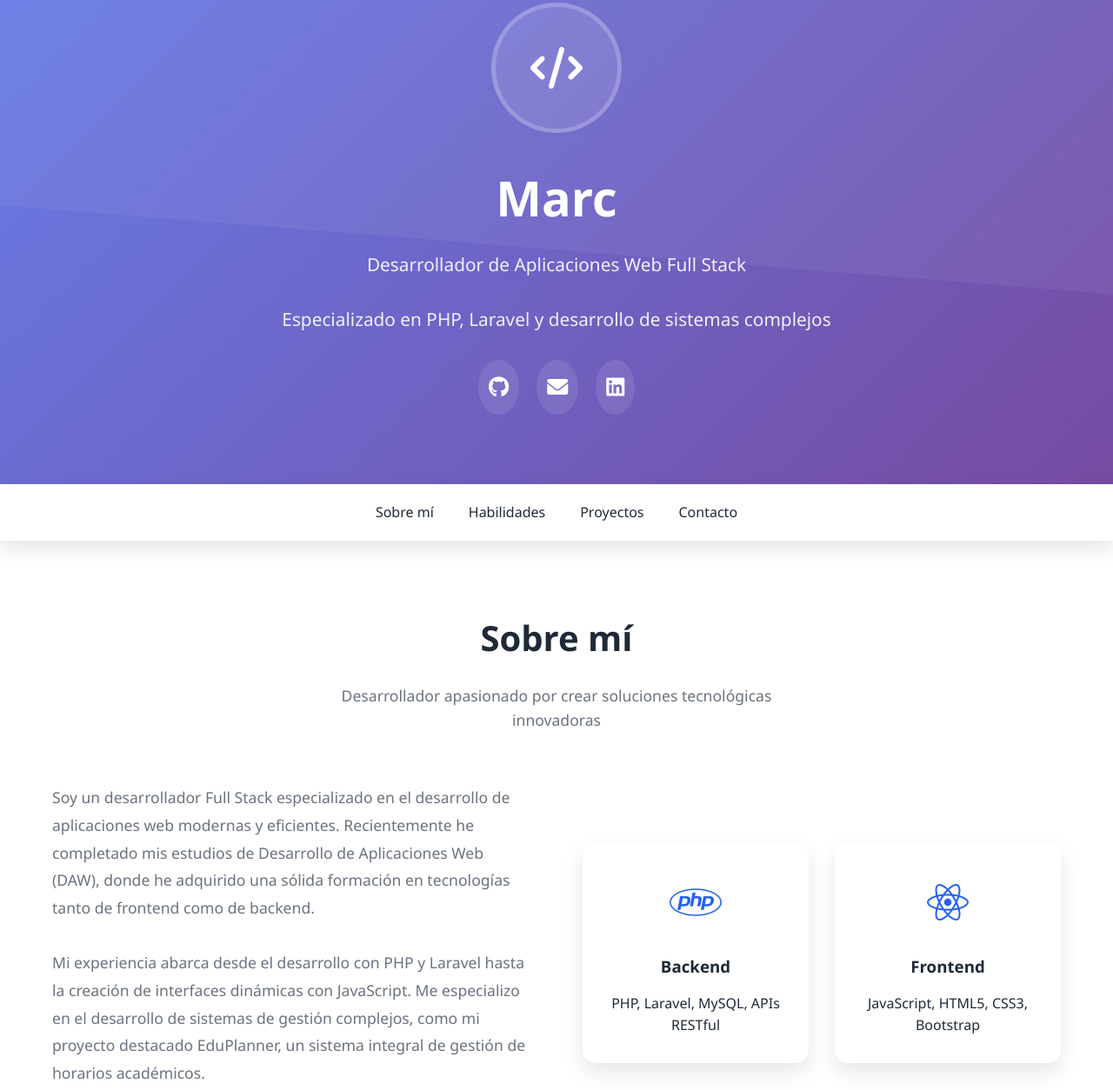
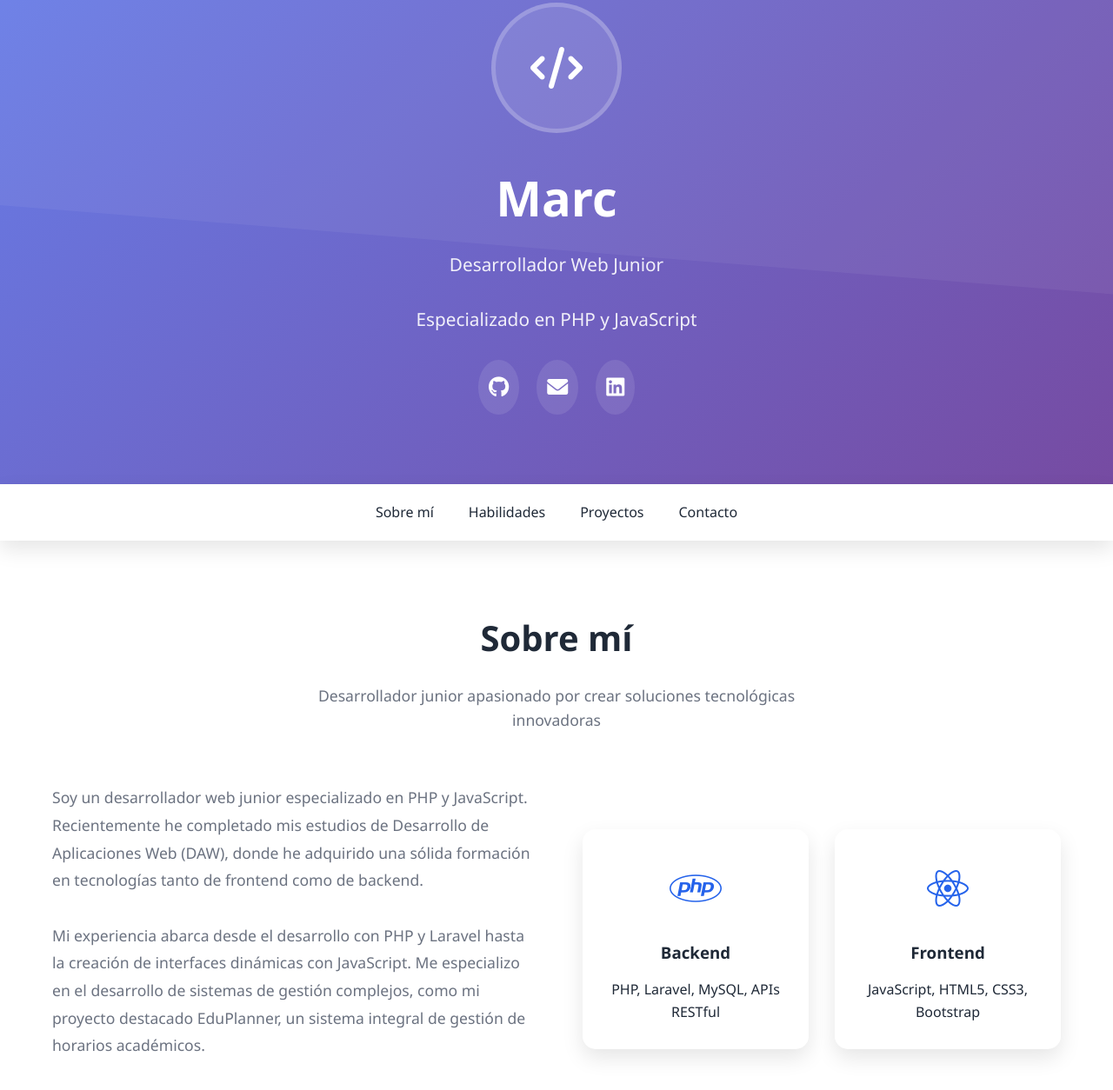
Before and after one commit to Maarrcc/portafoli, a plain HTML site: page index.html in a window 1280 px wide. Shown: the part 117-1371 px from the top of the page at 87% size. Drawn offline with Linux system fonts and the light colour scheme.

Commit message:
Millorar textos d'especialitat

```diff
--- a/index.html
+++ b/index.html
@@ -32,12 +32,8 @@
           <i class="fas fa-code"></i>
         </div>
         <h1 data-translate="name">Marc</h1>
-        <p data-translate="title">
-          Desarrollador de Aplicaciones Web Full Stack
-        </p>
-        <p data-translate="subtitle">
-          Especializado en PHP, Laravel y desarrollo de sistemas complejos
-        </p>
+        <p data-translate="title">Desarrollador Web Junior</p>
+        <p data-translate="subtitle">Me especializo en PHP y JavaScript</p>
 
         <div class="social-links">
           <a
@@ -100,11 +96,10 @@
         <div class="about-content">
           <div class="about-text">
             <p data-translate="about-text1">
-              Soy un desarrollador Full Stack especializado en el desarrollo de
-              aplicaciones web modernas y eficientes. Recientemente he
-              completado mis estudios de Desarrollo de Aplicaciones Web (DAW),
-              donde he adquirido una sólida formación en tecnologías tanto de
-              frontend como de backend.
+              Soy un desarrollador web junior especializado en PHP y JavaScript.
+              Recientemente he completado mis estudios de Desarrollo de
+              Aplicaciones Web (DAW), donde he adquirido una sólida formación en
+              tecnologías tanto de frontend como de backend.
             </p>
             <br />
             <p data-translate="about-text2">
@@ -165,7 +160,7 @@
           <div class="skill-card">
             <div class="skill-icon"><i class="fas fa-tools"></i></div>
             <h3 data-translate="skill-tools">Herramientas</h3>
-            <p>Git, Docker, Linux, VS Code</p>
+            <p>Git, Docker, WordPress, VS Code</p>
           </div>
         </div>
       </div>
--- a/js/script.js
+++ b/js/script.js
@@ -2,18 +2,18 @@
 const translations = {
   es: {
     name: "Marc",
-    title: "Desarrollador de Aplicaciones Web Full Stack",
+    title: "Desarrollador Web Junior",
     subtitle:
-      "Especializado en PHP, Laravel y desarrollo de sistemas complejos",
+      "Especializado en PHP y JavaScript",
     "nav-about": "Sobre mí",
     "nav-skills": "Habilidades",
     "nav-projects": "Proyectos",
     "nav-contact": "Contacto",
     "about-title": "Sobre mí",
     "about-subtitle":
-      "Desarrollador apasionado por crear soluciones tecnológicas innovadoras",
+      "Desarrollador junior apasionado por crear soluciones tecnológicas innovadoras",
     "about-text1":
-      "Soy un desarrollador Full Stack especializado en el desarrollo de aplicaciones web modernas y eficientes. Recientemente he completado mis estudios de Desarrollo de Aplicaciones Web (DAW), donde he adquirido una sólida formación en tecnologías tanto de frontend como de backend.",
+      "Soy un desarrollador web junior especializado en PHP y JavaScript. Recientemente he completado mis estudios de Desarrollo de Aplicaciones Web (DAW), donde he adquirido una sólida formación en tecnologías tanto de frontend como de backend.",
     "about-text2":
       "Mi experiencia abarca desde el desarrollo con PHP y Laravel hasta la creación de interfaces dinámicas con JavaScript. Me especializo en el desarrollo de sistemas de gestión complejos, como mi proyecto destacado EduPlanner, un sistema integral de gestión de horarios académicos.",
     "backend-desc": "PHP, Laravel, MySQL, APIs RESTful",
@@ -58,18 +58,18 @@ const translations = {
   },
   ca: {
     name: "Marc",
-    title: "Desenvolupador d'Aplicacions Web Full Stack",
+    title: "Desenvolupador Web Junior",
     subtitle:
-      "Especialitzat en PHP, Laravel i desenvolupament de sistemes complexos",
+      "Especialitzat en PHP i JavaScript",
     "nav-about": "Sobre mi",
     "nav-skills": "Habilitats",
     "nav-projects": "Projectes",
     "nav-contact": "Contacte",
     "about-title": "Sobre mi",
     "about-subtitle":
-      "Desenvolupador apassionat per crear solucions tecnològiques innovadores",
+      "Desenvolupador junior apassionat per crear solucions tecnològiques innovadores",
     "about-text1":
-      "Soc un desenvolupador Full Stack especialitzat en el desenvolupament d'aplicacions web modernes i eficients. Recentment he completat els meus estudis de Desenvolupament d'Aplicacions Web (DAW), on he adquirit una sòlida formació en tecnologies tant de frontend com de backend.",
+      "Soc un desenvolupador web junior especialitzat en PHP i JavaScript. Recentment he completat els meus estudis de Desenvolupament d'Aplicacions Web (DAW), on he adquirit una sòlida formació en tecnologies tant de frontend com de backend.",
     "about-text2":
       "La meva experiència abasta des del desenvolupament amb PHP i Laravel fins a la creació d'interfícies dinàmiques amb JavaScript. M'especialitzo en el desenvolupament de sistemes de gestió complexos, com el meu projecte destacat EduPlanner, un sistema integral de gestió d'horaris acadèmics.",
     "backend-desc": "PHP, Laravel, MySQL, APIs RESTful",
```
